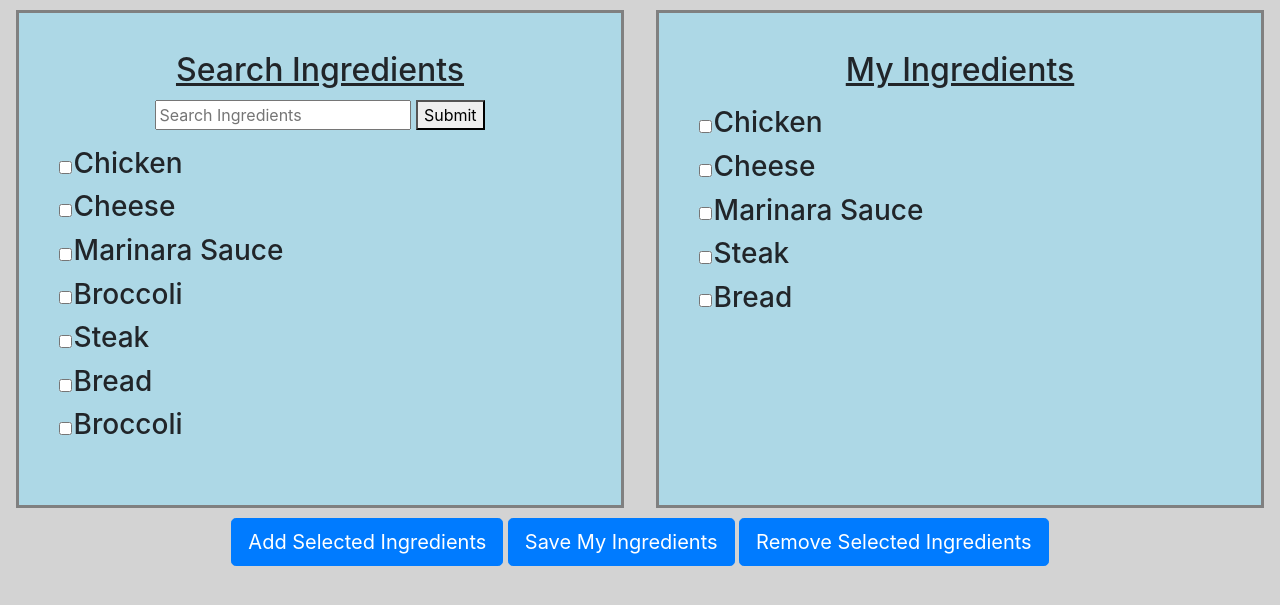
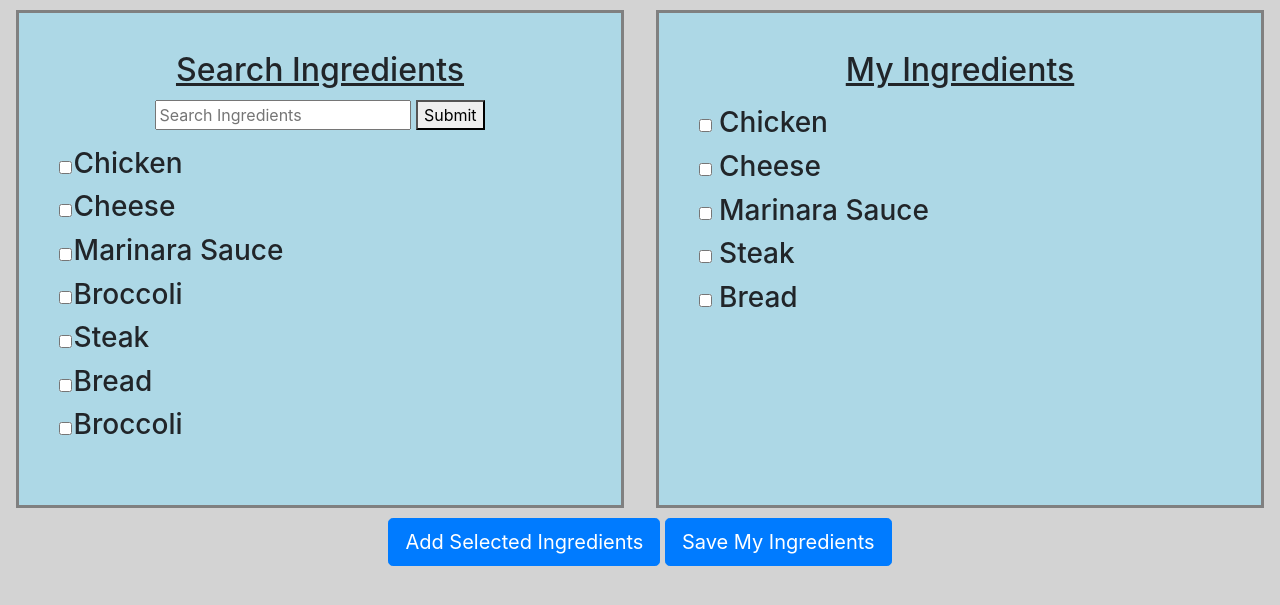
Before and after one commit to HarrySchreiber/FeedFeed, a Flask app: page /mypantry/ in a window 1280 px wide. Shown: the part 56-661 px from the top of the page. Run offline with Flask 2, Linux system fonts and the light colour scheme; a user stored in the database is signed in; data comes from the database, SQL or seed files in the repository; both versions use the stored data as it was after the commit; parts of the project's set-up code (start-up, migrations or seed data) failed here and were passed over; some libraries are stand-ins or nearby versions.

Commit message:
Changed format for pantry page - added database table changes

```diff
--- a/FeedFeed/templates/user_pantry.html
+++ b/FeedFeed/templates/user_pantry.html
@@ -28,11 +28,11 @@
         </div>
         <div class="col-lg" id="my_ingredients">
             <h2> My Ingredients </h2>
-            <table id="table">
+            <table id="table2">
                 {%for ingredient in ingredients%}
-                <tr value="{{ingredient[0]}}">
-                    <td> <input class="check" type="checkbox" name="ing" id="f-add-ingredient" value="{{ingredient[0]}}" /> </td>
-                    <td class="ingName"> <h3> {{ingredient[0]}} </h3> </td>
+                <tr class="data" value="{{ingredient[0]}}">
+                    <td> <h3> <input class="check2" type="checkbox" name="ing" id="f-add-ingredient" value="{{ingredient[0]}}" /> {{ingredient[0]}} </h3> </td>
+                    <!--<td class="ingName"> <h3> {{ingredient[0]}} </h3> </td>-->
                 </tr>
                 {%endfor%}
             </table>
@@ -43,7 +43,6 @@
     <div class="buttons">
         <button type="button" id="addSelected" class="btn btn-primary btn-lg">Add Selected Ingredients</button>
         <button type="button" id="submit-button" class="btn btn-primary btn-lg"> Save My Ingredients </button>
-        <button type="button" id="removeSelected" class="btn btn-primary btn-lg"> Remove Selected Ingredients </button>
     </div>
 </div>
 {% endblock %}
```
Also changed, not shown: FeedFeed/templates/user_daily_plan.html (+6 -6 lines), FeedFeed/Database.db.
